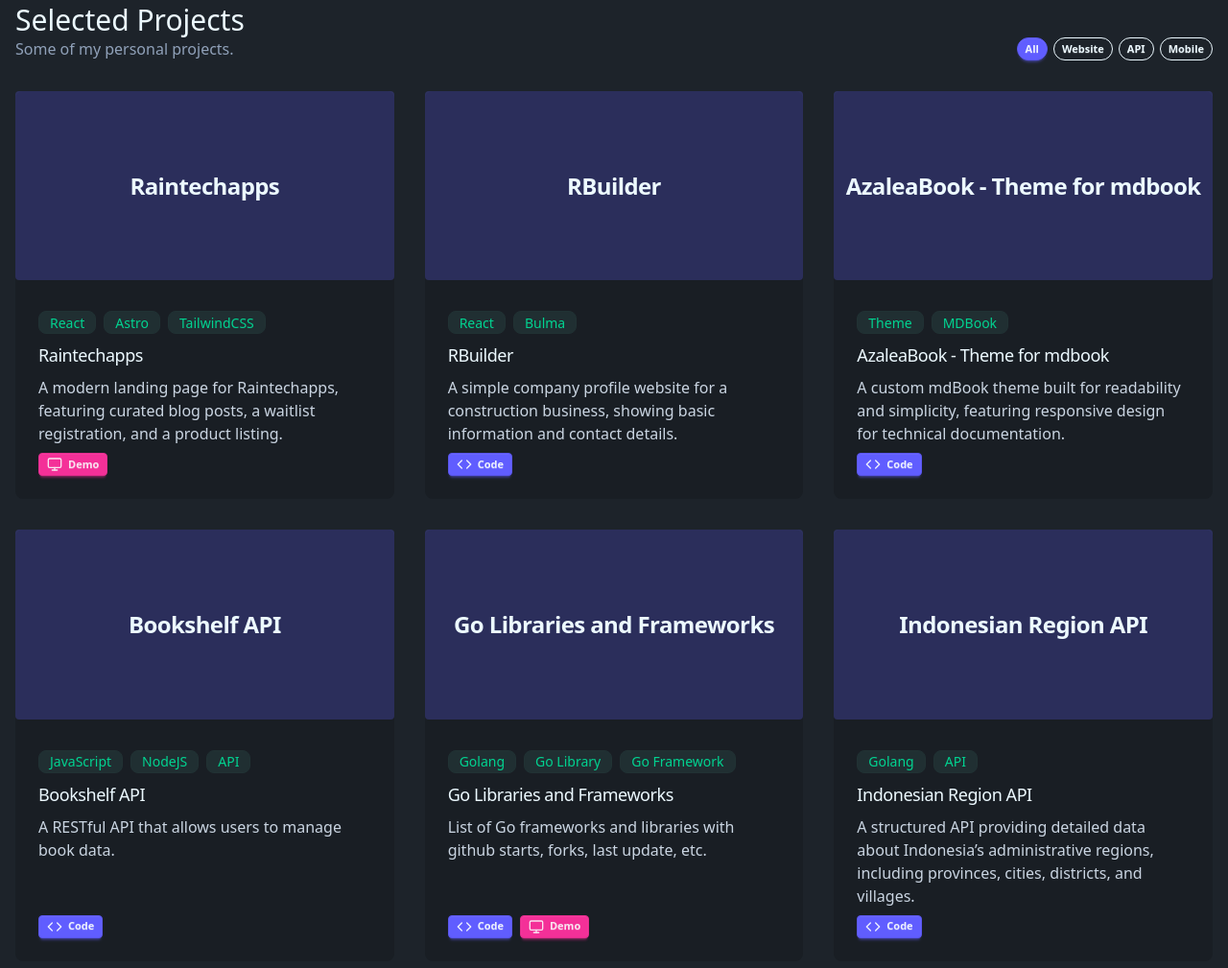
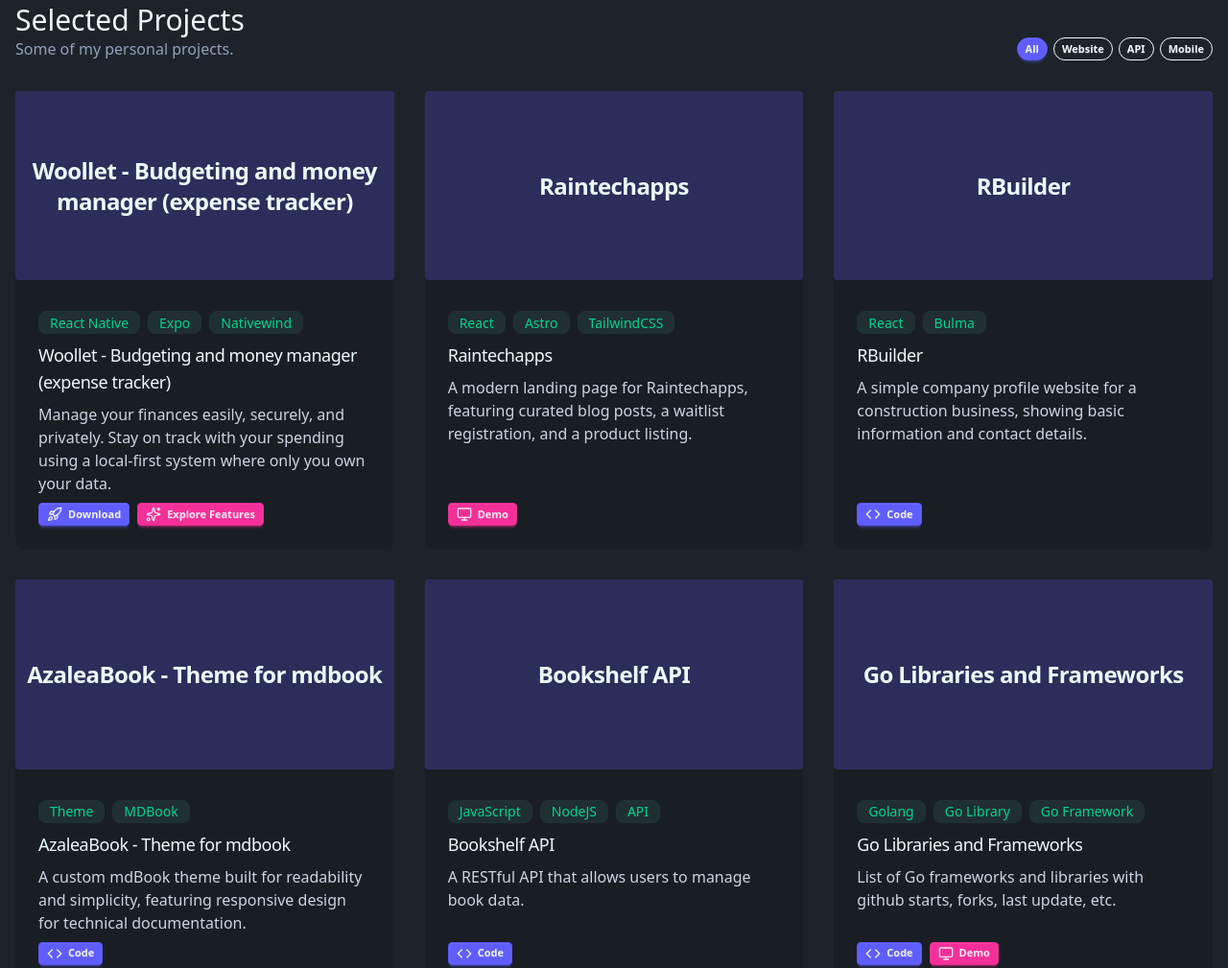
Before and after one commit to irvanahmadp/irvanahmadp.github.io, an Astro site: page / in a window 1280 px wide. Shown: the part 609-1618 px from the top of the page at 96% size. Built offline with nearby package versions, Linux system fonts and the light colour scheme; Astro itself is replaced by a stand-in of ours.

Commit message:
feat: add woollet to projects

```diff
--- a/src/components/section/projects-section.tsx
+++ b/src/components/section/projects-section.tsx
@@ -1,5 +1,5 @@
 import { useState } from "react";
-import { CodeIcon, MonitorIcon } from "lucide-react";
+import { CodeIcon, MonitorIcon, RocketIcon, SparklesIcon } from "lucide-react";
 import { AnimatePresence, motion, stagger } from "motion/react";
 import { cn } from "../../lib/utils";
 import projects from "../../data/projects.json";
@@ -94,7 +94,7 @@ export function ProjectsSection() {
                 exit={{ opacity: 0 }}
               >
                 <div className="rounded aspect-[3/1.5] overflow-hidden bg-primary/25 flex justify-center items-center">
-                  <span className="font-semibold text-2xl tracking-tight">
+                  <span className="font-semibold text-2xl tracking-tight text-center">
                     {project.title}
                   </span>
                 </div>
@@ -122,12 +122,30 @@ export function ProjectsSection() {
                       </a>
                     )}
 
+                    {project.download && (
+                      <a
+                        href={project.download}
+                        className="btn btn-xs btn-primary"
+                      >
+                        <RocketIcon className="size-4" /> Download
+                      </a>
+                    )}
+
                     {project.demo && (
                       <a
                         href={project.demo}
                         className="btn btn-xs btn-secondary"
                       >
                         <MonitorIcon className="size-4" /> Demo
+                      </a>
+                    )}
+
+                    {project.features && (
+                      <a
+                        href={project.features}
+                        className="btn btn-xs btn-secondary"
+                      >
+                        <SparklesIcon className="size-4" /> Explore Features
                       </a>
                     )}
                   </div>
--- a/src/data/projects.json
+++ b/src/data/projects.json
@@ -1,4 +1,14 @@
 [
+  {
+    "title": "Woollet - Budgeting and money manager (expense tracker)",
+    "category": "Mobile",
+    "download": "https://play.google.com/store/apps/details?id=com.raintechid.moneyfy",
+    "features": "https://raintechapps.com/products/Woollet-Budget-and-Money-Track/",
+    "description": "Manage your finances easily, securely, and privately. Stay on track with your spending using a local-first system where only you own your data.",
+    "code": "",
+    "slug": "/projects/woollet",
+    "tags": ["React Native", "Expo", "Nativewind"]
+  },
   {
     "title": "Raintechapps",
     "category": "Website",
```
